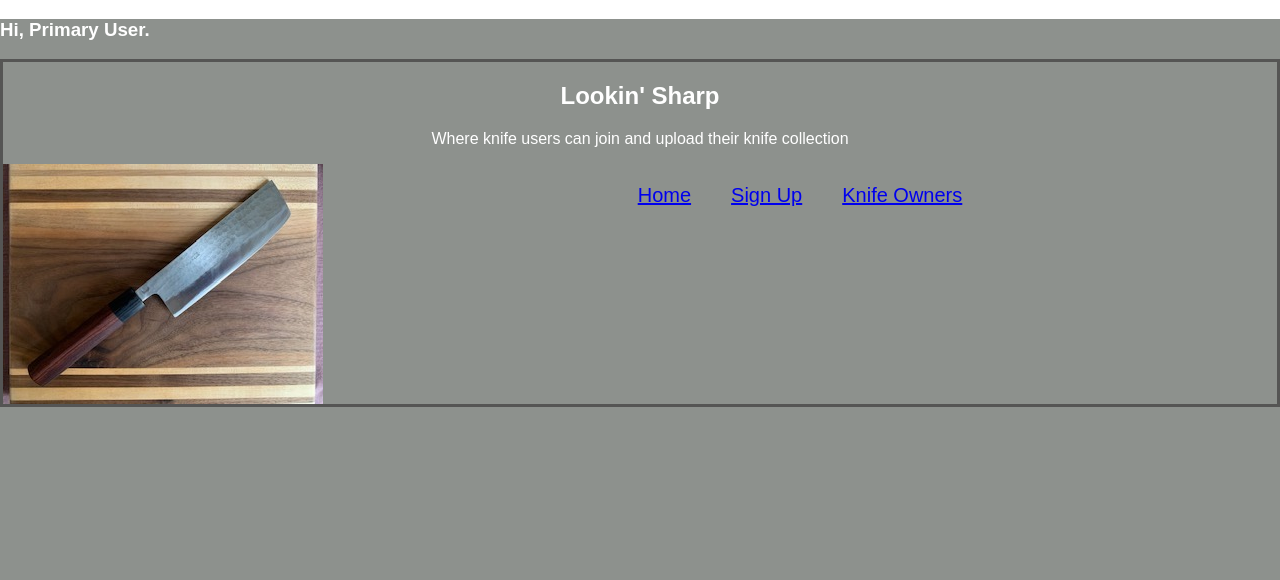
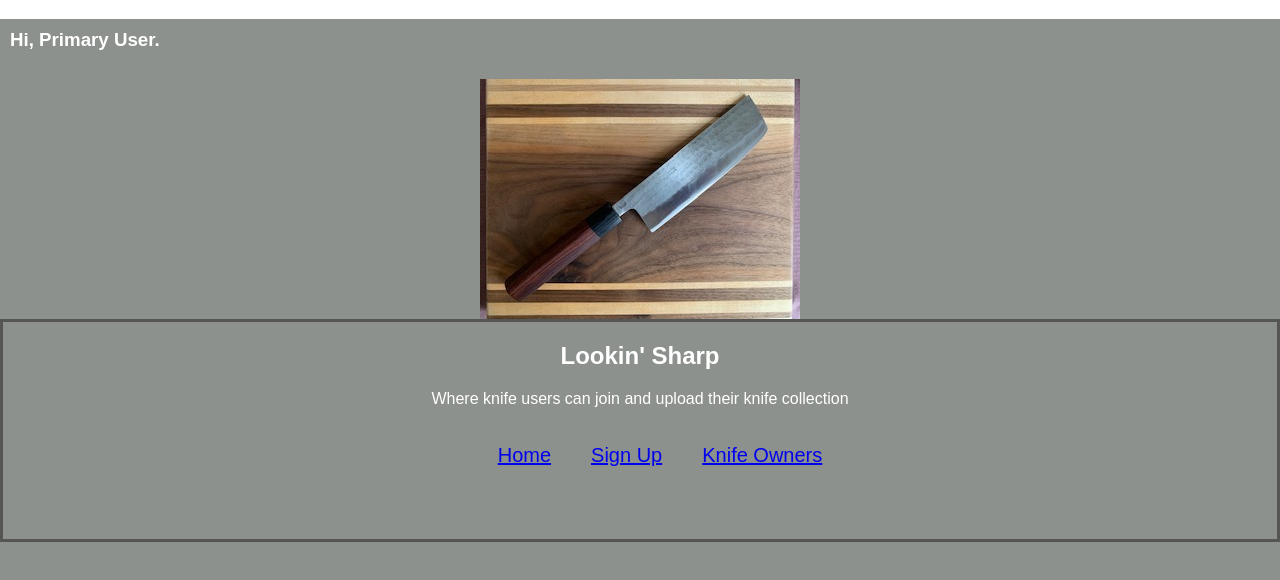
Before and after one commit to dnodolf1212/sharp-frontend, a React (Create React App) app: page / in a window 1280 px wide. Shown: the top 580 px of the page. Built offline with nearby package versions, Linux system fonts and the light colour scheme; no server answers.

Commit message:
moved an image for a better display.  Did some minor testing for where the image should go, and how to look at image rendering from different components.

```diff
--- a/src/App.js
+++ b/src/App.js
@@ -1,14 +1,16 @@
 import React from 'react';
 import { Header } from './components/Header.js'
-
+import nikiri from './images/nikiri.jpg'
 
 class App extends React.Component {
 
   render() {
     return (
       <div className="App" style={{ backgroundColor: "#8D918D", width: "100%", height: "100%", textAlign: "left", color: "white"}}>
-        <h3>Hi, Primary User.</h3>
+        <h3 style={{padding: "10px"}}>Hi, Primary User.</h3>
+        <img src={nikiri} alt="aknife" style={{display: "block", marginLeft: "auto", marginRight: "auto"}}/>
         <Header />
+
       </div>
     );
   }
--- a/src/components/Header.js
+++ b/src/components/Header.js
@@ -1,7 +1,7 @@
 import React from 'react';
 import { Link } from 'react-router-dom';
 import OwnersContainer from '../containers/OwnersContainer';
-import nikiri from '../images/nikiri.jpg'
+
 
 export const Header = () => {
 
@@ -13,7 +13,7 @@ export const Header = () => {
        <div className="logo"><h1>Lookin' Sharp</h1></div>
 
         <p>Where knife users can join and upload their knife collection</p>
-        <img src={nikiri} alt="aknife" style={{ float: "left"}}/>
+
         <ul>
           <li><Link to='/home'> Home </Link></li>
           <li><Link to='/owners/new'> Sign Up </Link></li>
@@ -31,3 +31,4 @@ export const Header = () => {
 
   )
 }
+//<img src={nikiri} alt="aknife" style={{ float: "left"}}/>
--- a/src/index.css
+++ b/src/index.css
@@ -15,12 +15,10 @@ body, html, #root {
   padding: 0;
   margin: 0;
   border: 3px solid rgb(85, 85, 84);
-  overflow: auto
 }
 
 .nav-wrap li {
   display: inline-block;
   font-size: 20px;
   padding: 20px;
-
 }
```
Also changed, not shown: 1 other file (tests, documents, lock files or other folders).
